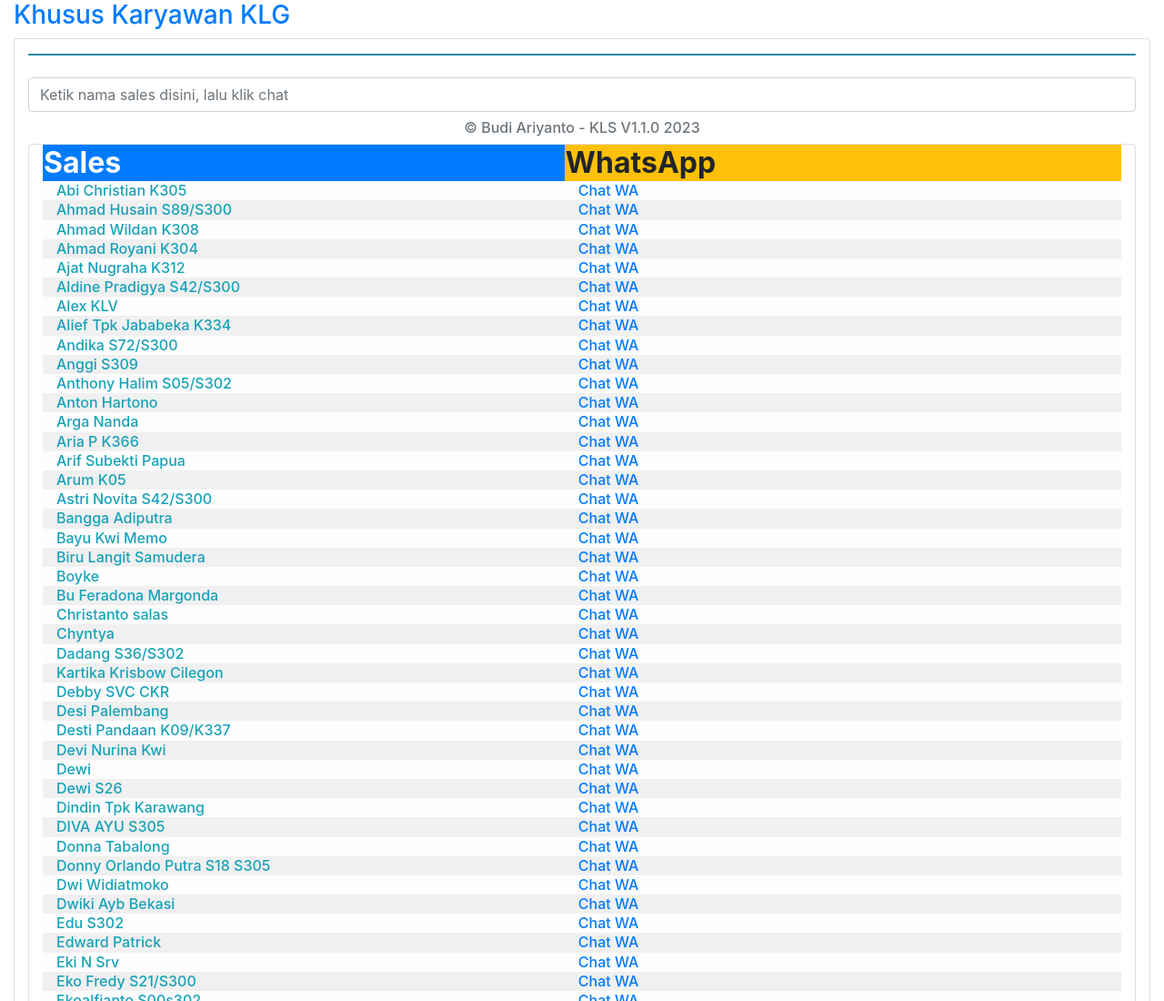
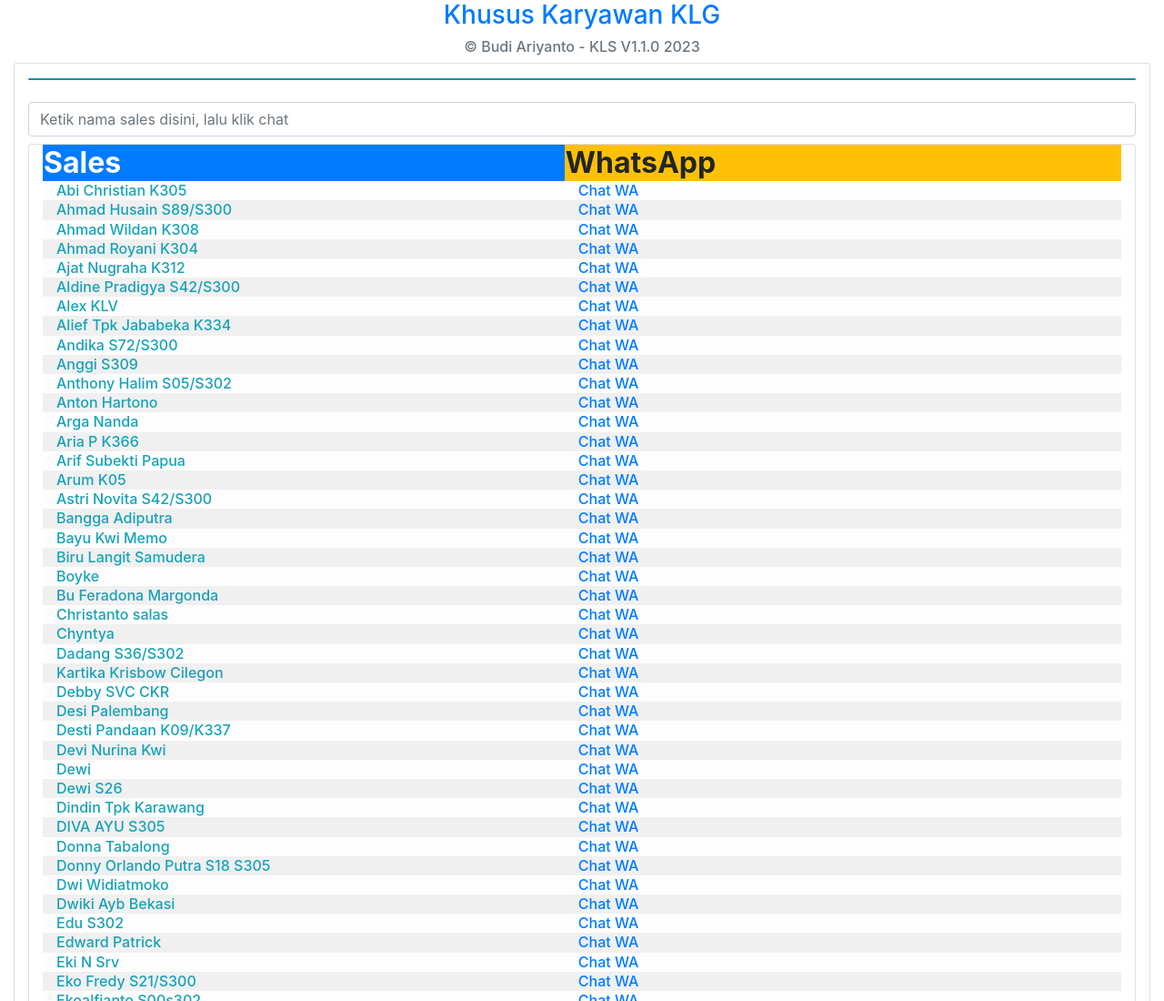
Before and after one commit to ariandto/salesklg, a plain HTML site: page index.html in a window 1280 px wide. Shown: the top 1100 px of the page at 91% size. Drawn offline with nearby package versions, Linux system fonts and the light colour scheme.

Commit message:
1 file modified

```diff
--- a/index.html
+++ b/index.html
@@ -18,9 +18,13 @@
   </head>
 
   <body class="container-fluid"style="width:100%">
-    <h3 class="text-left text-primary">
+    <h3 class="text-center text-primary">
       Khusus Karyawan KLG
     </h3>
+    <body class="container-fluid"style="width:50%">
+      <h6 class="text-center text-muted">
+        &copy; Budi Ariyanto - KLS V1.1.0 2023
+      </h6>
     <!-- table Data -->
     <div class="card container-fluid col d-flex justify-content-center">
       <hr class="card bg-info" />
@@ -31,10 +35,7 @@
         onkeyup="tableSearch()"
         placeholder="Ketik nama sales disini, lalu klik chat"
       />
-      <body class="container-fluid"style="width:50%">
-        <h6 class="text-center text-muted">
-          &copy; Budi Ariyanto - KLS V1.1.0 2023
-        </h6>
+
 
       <div class="card table-responsive container-fluid h2">
         <table class="mx-auto w-auto">
```
